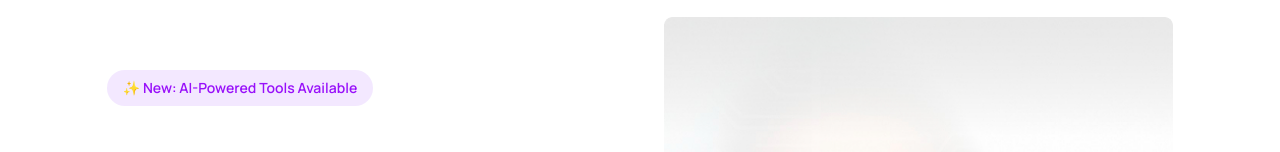
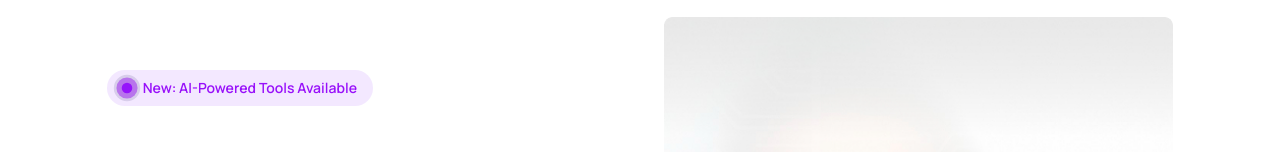
Before and after one commit to Siam-AR/Programming-Hero-Assignment-06, a React (Vite) app: page / in a window 1280 px wide. Shown: the part 144-296 px from the top of the page. Built offline with nearby package versions, Linux system fonts and the light colour scheme.

Commit message:
finish test 4

```diff
--- a/src/App.jsx
+++ b/src/App.jsx
@@ -7,6 +7,7 @@ import Stats from "./components/Stats/Stats";
 import Steps from "./components/Steps/Steps";
 import PurchasePage from "./pages/PurchasePage";
 import { CartProvider } from "./context/CartContext";
+import CircleLogo from "./components/CircleLogo";
 
 function App() {
   return (
--- /dev/null
+++ b/src/components/CircleLogo.jsx
@@ -0,0 +1,21 @@
+import React from "react";
+
+const CircleLogo = () => {
+  return (
+    <div className="flex justify-center items-center scale-[0.66]">
+      {/* Outer circle */}
+      <div className="flex justify-center items-center w-2 h-2 rounded-full bg-gray-300">
+        {/* Middle circle */}
+        <div className="flex justify-center items-center w-1.5 h-1.5 p-5 rounded-full bg-[#d8cdeb]">
+          {/* Inner circle */}
+          <div className="flex justify-center items-center w-1 h-1 p-4 rounded-full bg-[#b874ec]">
+            {/* Core circle */}
+            <div className="w-0.5 h-0.5 p-2 rounded-full bg-[#9514FA]"></div>
+          </div>
+        </div>
+      </div>
+    </div>
+  );
+};
+
+export default CircleLogo;
--- a/src/components/Hero/Hero.jsx
+++ b/src/components/Hero/Hero.jsx
@@ -1,6 +1,7 @@
 import React from "react";
 import { Play } from "lucide-react";
 import bannerImage from "../../assets/images/banner.png";
+import CircleLogo from "../CircleLogo";
 
 const Hero = () => {
   return (
@@ -11,8 +12,9 @@ const Hero = () => {
           <div className="flex flex-col space-y-6 lg:space-y-8">
             {/* Badge */}
             <div className="inline-flex w-fit">
-              <span className="px-4 py-2 bg-purple-100 text-purple-600 text-sm font-semibold rounded-full">
-                ✨ New: AI-Powered Tools Available
+              <span className="flex items-center px-4 py-2 gap-1 bg-purple-100 text-purple-600 text-sm font-semibold rounded-full space-x-2">
+                <CircleLogo />
+                <span>New: AI-Powered Tools Available</span>
               </span>
             </div>
 
@@ -23,8 +25,9 @@ const Hero = () => {
 
             {/* Paragraph */}
             <p className="text-gray-600 text-lg md:text-xl leading-relaxed">
-              Access premium AI tools, design assets, templates, and productivity
-              software—all in one place. Start creating faster today.
+              Access premium AI tools, design assets, templates, and
+              productivity software—all in one place. Start creating faster
+              today.
             </p>
 
             {/* Buttons */}
```
